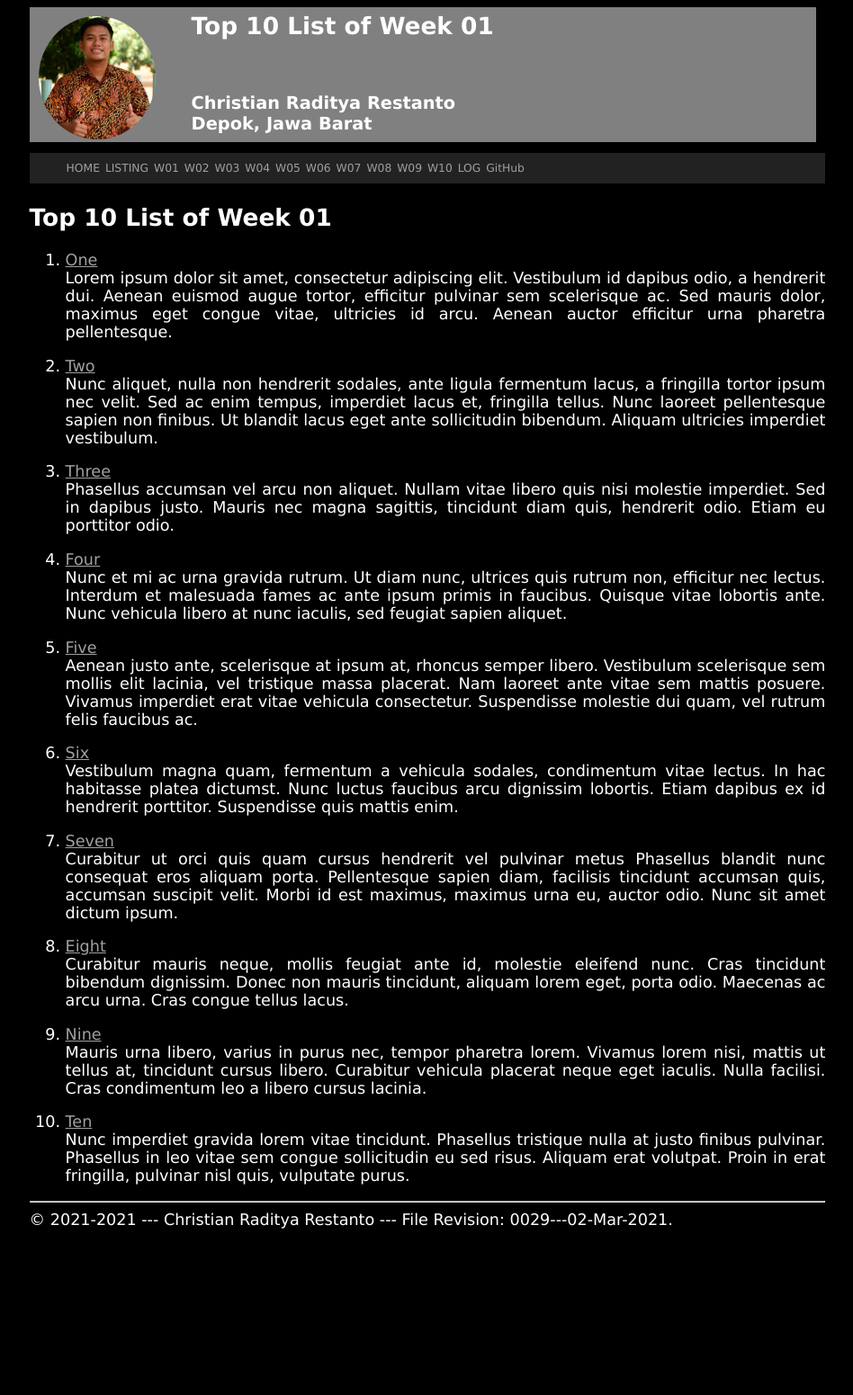
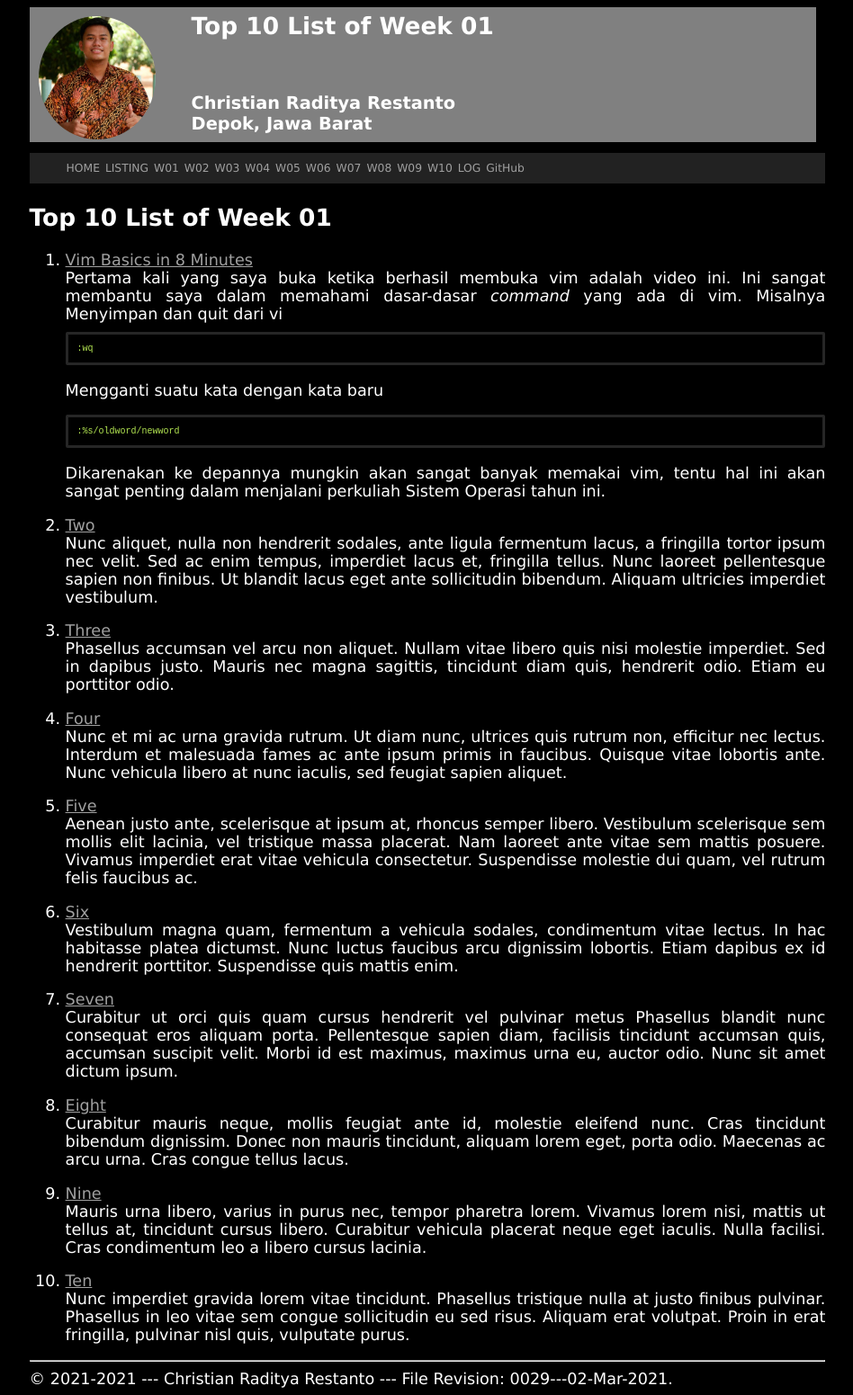
Before and after one commit to radityarestan/os211, a Jekyll site: the page built from w01.md, in a window 1280 px wide. Shown: the whole page at 90% size, without its empty margins (165-1113 px from the left). Built offline with Jekyll 4.4.1, drawn with Linux system fonts in a browser that asks for light colours; our own code applies the rules of GitHub Pages for plain Markdown files; before the commit the page ends 1374 px from its top, so only the background shows below that.

Commit message:
Adding Source

````diff
--- a/w01.md
+++ b/w01.md
@@ -5,12 +5,18 @@ permalink: /W01/
 
 # Top 10 List of Week 01
 
-1. [One](https://en.wikipedia.org/wiki/1)<br>
-Lorem ipsum dolor sit amet, consectetur adipiscing elit.
-Vestibulum id dapibus odio, a hendrerit dui.
-Aenean euismod augue tortor, efficitur pulvinar sem scelerisque ac.
-Sed mauris dolor, maximus eget congue vitae, ultricies id arcu.
-Aenean auctor efficitur urna pharetra pellentesque.
+1. [Vim Basics in 8 Minutes](https://www.youtube.com/watch?v=ggSyF1SVFr4)<br>
+Pertama kali yang saya buka ketika berhasil membuka vim adalah video ini. Ini sangat membantu saya dalam memahami dasar-dasar *command* yang ada di vim. Misalnya
+Menyimpan dan quit dari vi
+```sh
+:wq
+```
+Mengganti suatu kata dengan kata baru
+```sh
+:%s/oldword/newword
+```
+Dikarenakan ke depannya mungkin akan sangat banyak memakai vim, tentu hal ini akan sangat penting dalam menjalani perkuliah Sistem Operasi tahun ini.
+
 
 2. [Two](https://en.wikipedia.org/wiki/2)<br>
 Nunc aliquet, nulla non hendrerit sodales, ante ligula fermentum lacus, a fringilla tortor ipsum nec velit.
````
